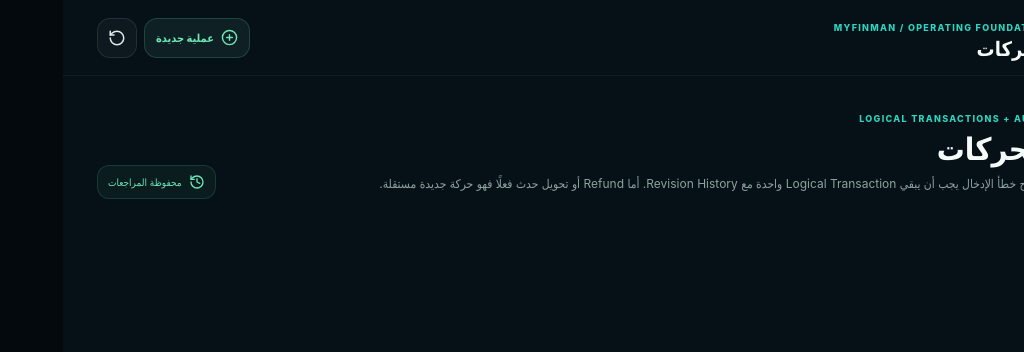
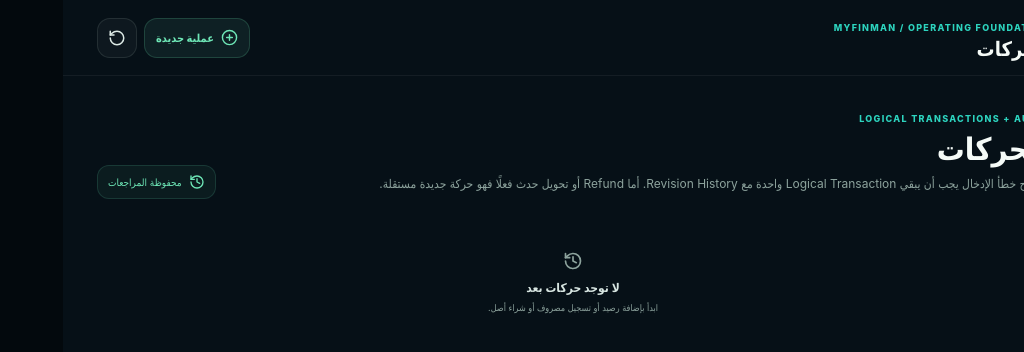
Before and after one commit to enosama2006/my_finance_manager, a React (Vite) app: page / in a window 1280 px wide. Both pictures are taken after a click on the button "الحركات". Shown: the top 352 px of the page, without its empty margins (256-1280 px from the left). Built offline with nearby package versions, Linux system fonts and the light colour scheme.

Commit message:
Show expense category and portfolio in ledger

```diff
--- a/src/pages/Ledger.tsx
+++ b/src/pages/Ledger.tsx
@@ -1,4 +1,4 @@
-import { ArrowDownLeft, ArrowLeftRight, ArrowUpRight, History, RefreshCcw, Repeat2, SlidersHorizontal, WalletCards } from 'lucide-react'
+import { ArrowDownLeft, ArrowLeftRight, ArrowUpRight, Boxes, FolderTree, History, RefreshCcw, Repeat2, SlidersHorizontal, WalletCards } from 'lucide-react'
 import type { ReactNode } from 'react'
 import { useFinance } from '../application/store'
 import '../ledger-mobile.css'
@@ -9,7 +9,12 @@ export function Ledger() {
   const { state } = useFinance()
   return <div className="page-stack">
     <section className="section-intro"><div><span className="eyebrow">LOGICAL TRANSACTIONS + AUDIT</span><h2>الحركات</h2><p>تصحيح خطأ الإدخال يجب أن يبقي Logical Transaction واحدة مع Revision History. أما Refund أو تحويل حدث فعلًا فهو حركة جديدة مستقلة.</p></div><div className="lock-note"><History size={16} /> محفوظة المراجعات</div></section>
-    <section className="ledger-feed">{state.ledger.map(tx => { const gain = tx.realizedGainLossSar; return <article className="ledger-event-card" key={tx.id}><div className={`ledger-event-icon ${tx.kind}`}>{kindIcon(tx.kind)}</div><div className="ledger-event-body"><div className="ledger-event-top"><div><span>{new Date(tx.at).toLocaleDateString('ar-SA')} • v{tx.version}</span><strong>{tx.title}</strong></div><strong className="ledger-event-amount">{money.format(tx.amountSar)} <small>ر.س</small></strong></div>{tx.note && <p>{tx.note}</p>}<div className="ledger-event-foot"><span className={`type-chip ${tx.kind}`}>{kindName(tx.kind)}</span>{(tx.kind === 'conversion' || tx.kind === 'asset_sale') && gain != null && <span className={gain >= 0 ? 'profit realized-chip' : 'loss realized-chip'}>محقق {gain >= 0 ? '+' : ''}{money.format(gain)} ر.س</span>}{tx.revisions.length > 0 && <span className="realized-chip">{tx.revisions.length} مراجعة</span>}</div></div></article> })}</section>
+    <section className="ledger-feed">{state.ledger.length === 0 ? <div className="empty-preview"><History /><strong>لا توجد حركات بعد</strong><span>ابدأ بإضافة رصيد أو تسجيل مصروف أو شراء أصل.</span></div> : state.ledger.map(tx => {
+      const gain = tx.realizedGainLossSar
+      const category = tx.expenseCategoryId ? (state.expenseCategories ?? []).find(c => c.id === tx.expenseCategoryId) : undefined
+      const portfolio = tx.portfolioId ? state.portfolios.find(p => p.id === tx.portfolioId) : undefined
+      return <article className="ledger-event-card" key={tx.id}><div className={`ledger-event-icon ${tx.kind}`}>{kindIcon(tx.kind)}</div><div className="ledger-event-body"><div className="ledger-event-top"><div><span>{new Date(tx.at).toLocaleDateString('ar-SA')} • v{tx.version}</span><strong>{tx.title}</strong></div><strong className="ledger-event-amount">{money.format(tx.amountSar)} <small>ر.س</small></strong></div>{tx.note && <p>{tx.note}</p>}<div className="ledger-event-foot"><span className={`type-chip ${tx.kind}`}>{kindName(tx.kind)}</span>{category && <span className="realized-chip"><FolderTree size={12} /> {category.name}</span>}{portfolio && <span className="realized-chip"><Boxes size={12} /> {portfolio.name}</span>}{(tx.kind === 'conversion' || tx.kind === 'asset_sale') && gain != null && <span className={gain >= 0 ? 'profit realized-chip' : 'loss realized-chip'}>محقق {gain >= 0 ? '+' : ''}{money.format(gain)} ر.س</span>}{tx.revisions.length > 0 && <span className="realized-chip">{tx.revisions.length} مراجعة</span>}</div></div></article>
+    })}</section>
   </div>
 }
 
```
